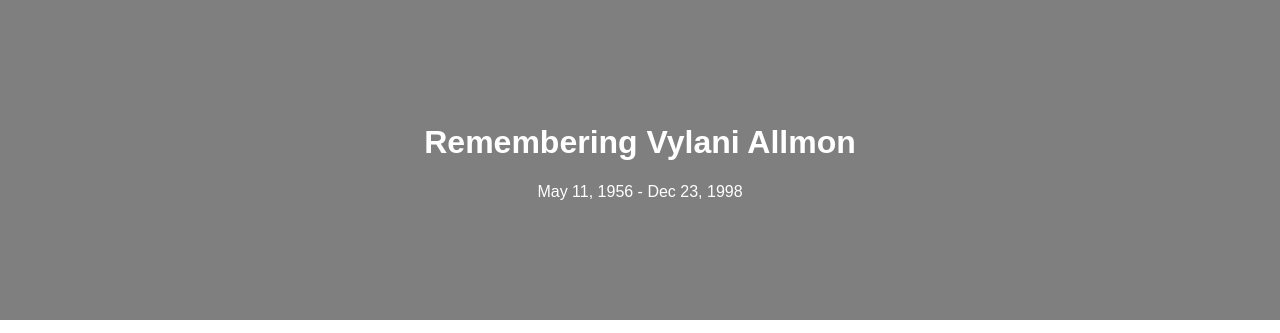
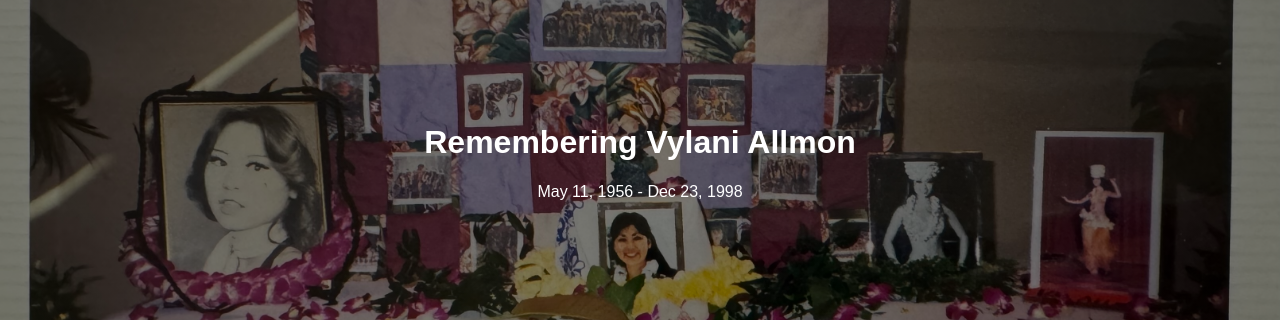
Before and after one commit to Shauntology/shauntology.github.io, a plain HTML site: page Vylani.html in a window 1280 px wide. Shown: the top 333 px of the page. Drawn offline with Linux system fonts and the light colour scheme.

Commit message:
Update Vylani.html

```diff
--- a/Vylani.html
+++ b/Vylani.html
@@ -12,7 +12,7 @@ body, html {
 
 .hero-image {
   /* Used "linear-gradient" to add a darken background effect to the image (VylaniMemorial.jpeg) so the text is easier to read */
-  background-image: linear-gradient(rgba(0, 0, 0, 0.5), rgba(0, 0, 0, 0.5)), url("VylaniMemorial.jpeg");
+  background-image: linear-gradient(rgba(0, 0, 0, 0.5), rgba(0, 0, 0, 0.5)), url("./News-Vylani/VylaniMemorial.jpeg");
 
   height: 40%;
 
```
